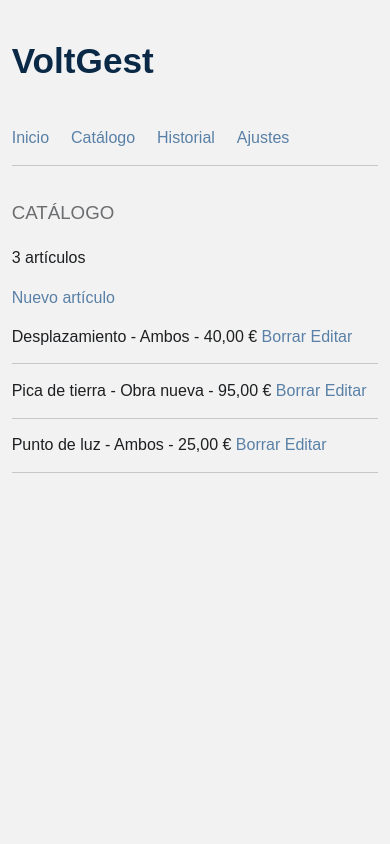
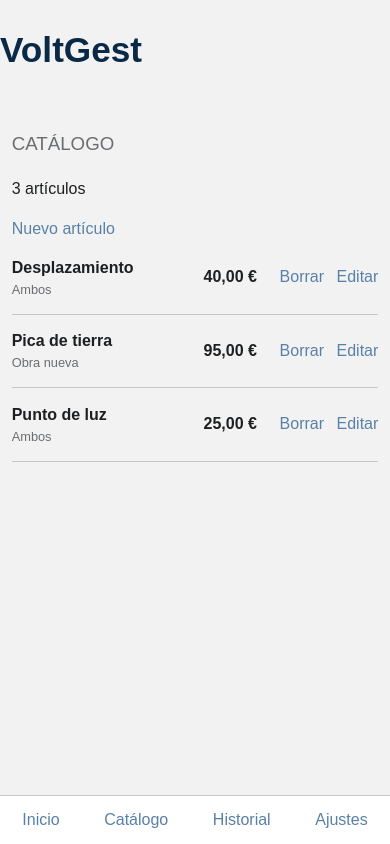
Before and after one commit to JoseRuiz44/voltgest, a Flask app: page /catalog in a window 390 px wide. Run offline with Flask 3, Linux system fonts and the light colour scheme.

Commit message:
feat: fixed bottom nav on mobile, sidebar on desktop

```diff
--- a/static/style.css
+++ b/static/style.css
@@ -15,9 +15,7 @@ body {
     background-color: var(--bg);
     color: var(--text);
     font-family: sans-serif;
-    max-width: auto;
-    margin: 0 auto;
-    padding: 3%;
+    margin: 0;
     font-size: 1rem;
     line-height: 1.5;
 }
@@ -81,14 +79,6 @@ li {
 a {
     color: var(--accent);
     text-decoration: none;
-}
-
-nav {
-    padding: 4% 0;
-    border-bottom: 1px solid var(--border);
-    margin-bottom: 4%;
-    display: flex;
-    gap: 6%;
 }
 
 .work-cards {
@@ -159,12 +149,22 @@ nav {
     grid-template-columns: 1fr;
 }
 
+.main {
+    padding: 3%;
+    padding-bottom: 6rem;
+}
+
 .sidebar {
+    position: fixed;
+    bottom: 0;
+    left: 0;
+    right: 0;
+    z-index: 10;
     display: flex;
-    gap: 6%;
-    padding: 4% 0;
-    border-bottom: 1px solid var(--border);
-    margin-bottom: 4%;
+    justify-content: space-around;
+    background-color: var(--card-bg);
+    border-top: 1px solid var(--border);
+    padding: 0.75rem 0;
 }
 
 @media (min-width: 800px) {
@@ -173,12 +173,92 @@ nav {
         gap: 2rem;
     }
 
+    .main {
+        padding-bottom: 0;
+    }
+
     .sidebar {
-        display: flex;
+        position: static;
         flex-direction: column;
+        justify-content: flex-start;
         gap: 1rem;
-        border-bottom: none;
+        padding: 0;
+        border-top: none;
         border-right: 1px solid var(--border);
-        margin-bottom: 0;
     }
 }
+
+.article-row {
+    display: flex;
+    align-items: center;
+    gap: 4%;
+}
+
+.article-info {
+    flex: 1;
+}
+
+.article-name {
+    display: block;
+    font-weight: bold;
+    color: var(--text);
+}
+
+.article-scope {
+    display: block;
+    font-size: 0.8rem;
+    color: var(--muted);
+}
+
+.article-price {
+    font-weight: bold;
+    color: var(--text);
+}
+
+.article-actions a {
+    margin-left: 0.5rem;
+}
+
+.summary-line {
+    display: flex;
+    align-items: center;
+    gap: 4%;
+}
+
+.summary-concept {
+    flex: 1;
+}
+
+.summary-article {
+    display: block;
+    font-weight: bold;
+    color: var(--text);
+}
+
+.summary-unitprice {
+    display: block;
+    font-size: 0.8rem;
+    color: var(--muted);
+}
+
+.summary-units {
+    color: var(--muted);
+}
+
+.summary-amount {
+    font-weight: bold;
+    text-align: right;
+}
+
+.summary-total {
+    display: flex;
+    justify-content: space-between;
+    align-items: center;
+    background-color: var(--total);
+    color: white;
+    padding: 1rem;
+    border-radius: 4px;
+    font-size: 1.4rem;
+    font-weight: bold;
+    margin: 1rem 0;
+}
--- a/templates/catalog.html
+++ b/templates/catalog.html
@@ -9,11 +9,18 @@
 
     <ul>
         {% for article in articles %}
+            <li class="article-row">
+                <span class="article-info">
+                    <span class="article-name">{{ article['name'] }}</span>
+                    <span class="article-scope">{{ SCOPE_ES[article['scope']] }}</span>
+                </span>
 
-            <li>
-                {{ article['name'] }} - {{ SCOPE_ES[article['scope']] }} - {{ money(article['price']) }}
-                <a href="{{ url_for('delete_article', name=article['name']) }}">Borrar</a>
-                <a href="{{ url_for('edit_article', name=article['name']) }}">Editar</a>
+                <span class="article-price">{{ money(article['price']) }}</span>
+
+                <span class="article-actions">
+                    <a href="{{ url_for('delete_article', name=article['name']) }}">Borrar</a>
+                    <a href="{{ url_for('edit_article', name=article['name']) }}">Editar</a>
+                </span>
             </li>
 
         {% endfor %}
```
Also changed, not shown: templates/summary.html (+21 -7 lines).
